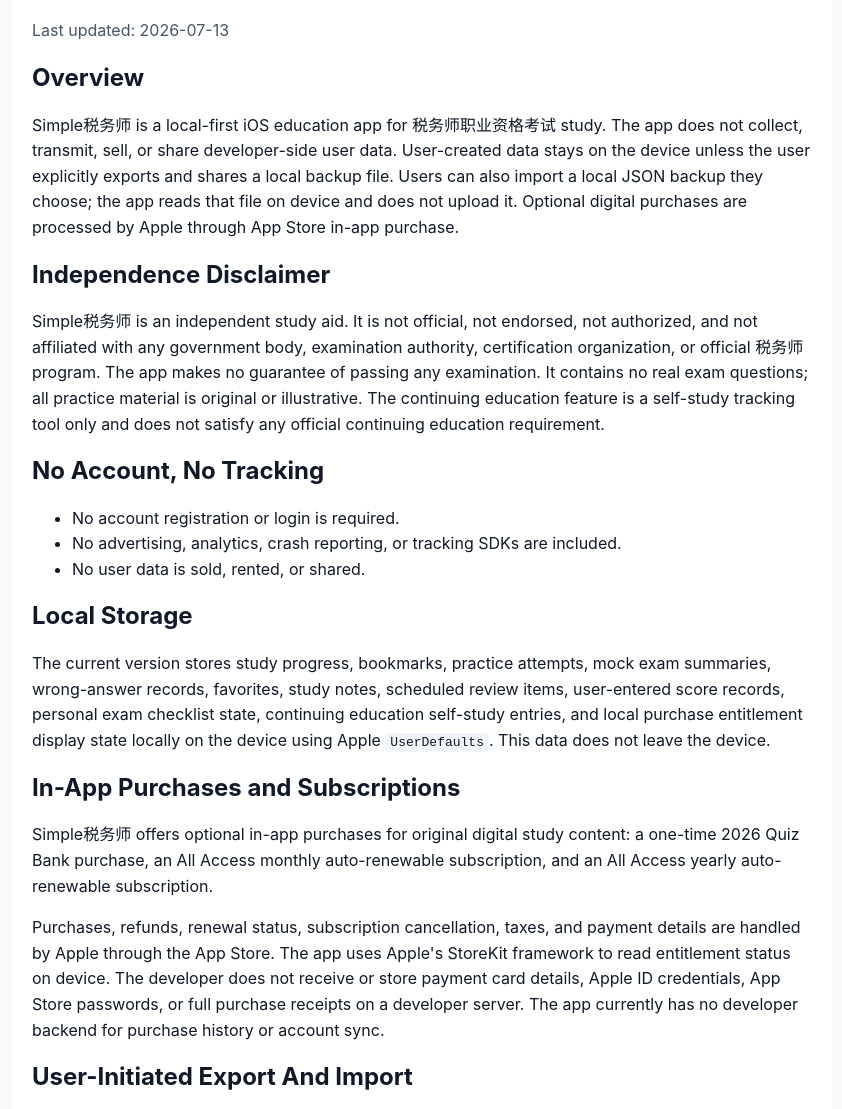
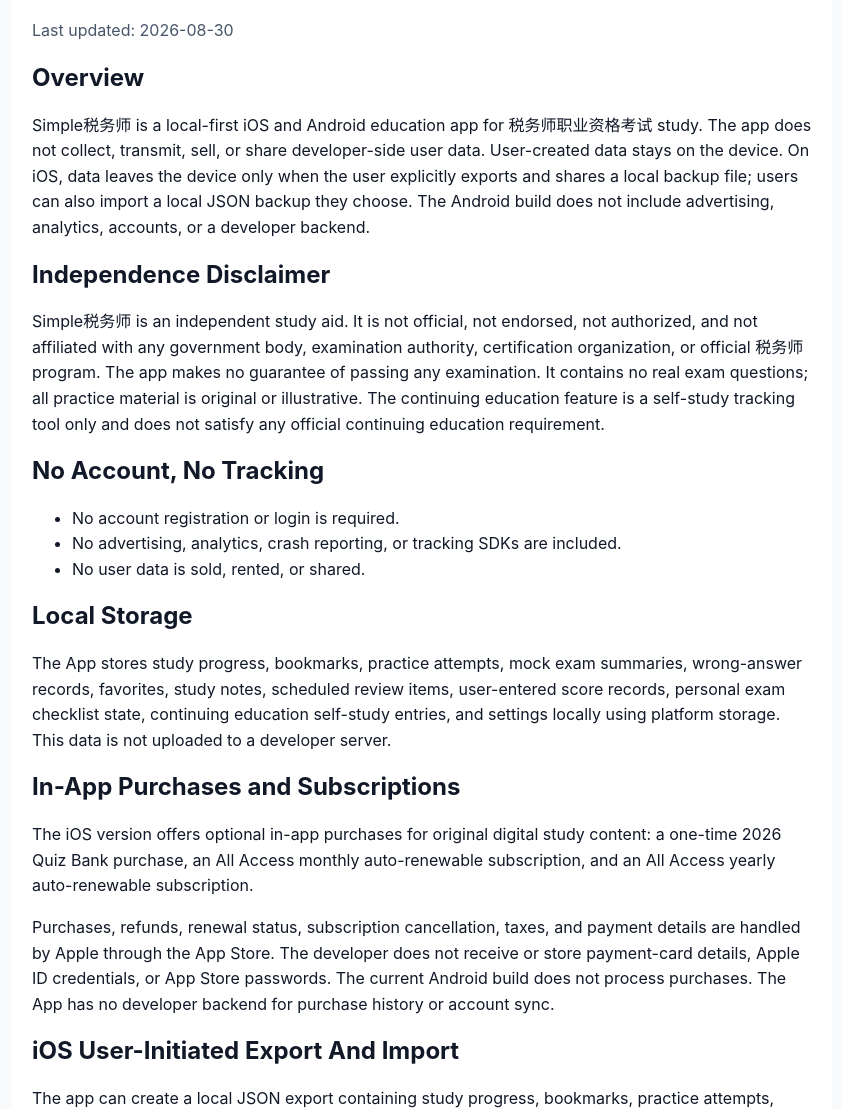
Before and after one commit to williamjiamin/simple-tax-advisor-site, a plain HTML site: page privacy.html in a window 1280 px wide. Shown: the part 127-1236 px from the top of the page, without its empty margins (218-1060 px from the left). Drawn offline with Linux system fonts and the light colour scheme.

Commit message:
Cover_iOS_and_Android_in_privacy_policy

```diff
--- a/privacy.html
+++ b/privacy.html
@@ -23,10 +23,10 @@
       <a href="./support.html">支持</a>
     </nav>
     <h1>Privacy Policy — Simple税务师</h1>
-    <p class="note">Last updated: 2026-07-13</p>
+    <p class="note">Last updated: 2026-08-30</p>
 
     <h2>Overview</h2>
-    <p>Simple税务师 is a local-first iOS education app for 税务师职业资格考试 study. The app does not collect, transmit, sell, or share developer-side user data. User-created data stays on the device unless the user explicitly exports and shares a local backup file. Users can also import a local JSON backup they choose; the app reads that file on device and does not upload it. Optional digital purchases are processed by Apple through App Store in-app purchase.</p>
+    <p>Simple税务师 is a local-first iOS and Android education app for 税务师职业资格考试 study. The app does not collect, transmit, sell, or share developer-side user data. User-created data stays on the device. On iOS, data leaves the device only when the user explicitly exports and shares a local backup file; users can also import a local JSON backup they choose. The Android build does not include advertising, analytics, accounts, or a developer backend.</p>
 
     <h2>Independence Disclaimer</h2>
     <p>Simple税务师 is an independent study aid. It is not official, not endorsed, not authorized, and not affiliated with any government body, examination authority, certification organization, or official 税务师 program. The app makes no guarantee of passing any examination. It contains no real exam questions; all practice material is original or illustrative. The continuing education feature is a self-study tracking tool only and does not satisfy any official continuing education requirement.</p>
@@ -39,13 +39,13 @@
     </ul>
 
     <h2>Local Storage</h2>
-    <p>The current version stores study progress, bookmarks, practice attempts, mock exam summaries, wrong-answer records, favorites, study notes, scheduled review items, user-entered score records, personal exam checklist state, continuing education self-study entries, and local purchase entitlement display state locally on the device using Apple <code>UserDefaults</code>. This data does not leave the device.</p>
+    <p>The App stores study progress, bookmarks, practice attempts, mock exam summaries, wrong-answer records, favorites, study notes, scheduled review items, user-entered score records, personal exam checklist state, continuing education self-study entries, and settings locally using platform storage. This data is not uploaded to a developer server.</p>
 
     <h2>In-App Purchases and Subscriptions</h2>
-    <p>Simple税务师 offers optional in-app purchases for original digital study content: a one-time 2026 Quiz Bank purchase, an All Access monthly auto-renewable subscription, and an All Access yearly auto-renewable subscription.</p>
-    <p>Purchases, refunds, renewal status, subscription cancellation, taxes, and payment details are handled by Apple through the App Store. The app uses Apple's StoreKit framework to read entitlement status on device. The developer does not receive or store payment card details, Apple ID credentials, App Store passwords, or full purchase receipts on a developer server. The app currently has no developer backend for purchase history or account sync.</p>
+    <p>The iOS version offers optional in-app purchases for original digital study content: a one-time 2026 Quiz Bank purchase, an All Access monthly auto-renewable subscription, and an All Access yearly auto-renewable subscription.</p>
+    <p>Purchases, refunds, renewal status, subscription cancellation, taxes, and payment details are handled by Apple through the App Store. The developer does not receive or store payment-card details, Apple ID credentials, or App Store passwords. The current Android build does not process purchases. The App has no developer backend for purchase history or account sync.</p>
 
-    <h2>User-Initiated Export And Import</h2>
+    <h2>iOS User-Initiated Export And Import</h2>
     <p>The app can create a local JSON export containing study progress, bookmarks, practice attempts, mock exam summaries, wrong-answer records, favorites, study notes, scheduled review items, score records, exam checklist state, and continuing education entries. The app can also import a user-selected JSON backup on device after preview and confirmation. The app does not upload export or import files automatically. Export files leave the device only if the user chooses a destination in the iOS share sheet.</p>
 
     <h2>Deleting Data</h2>
```
